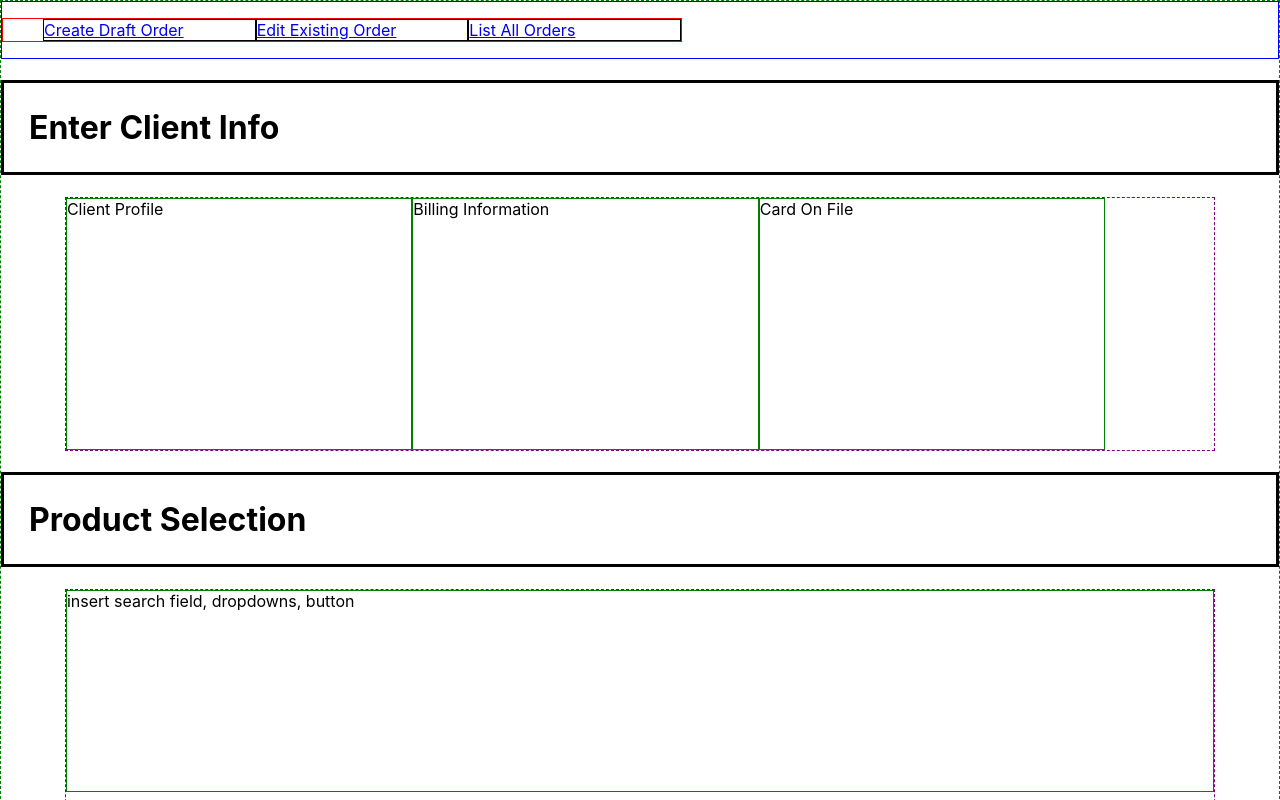
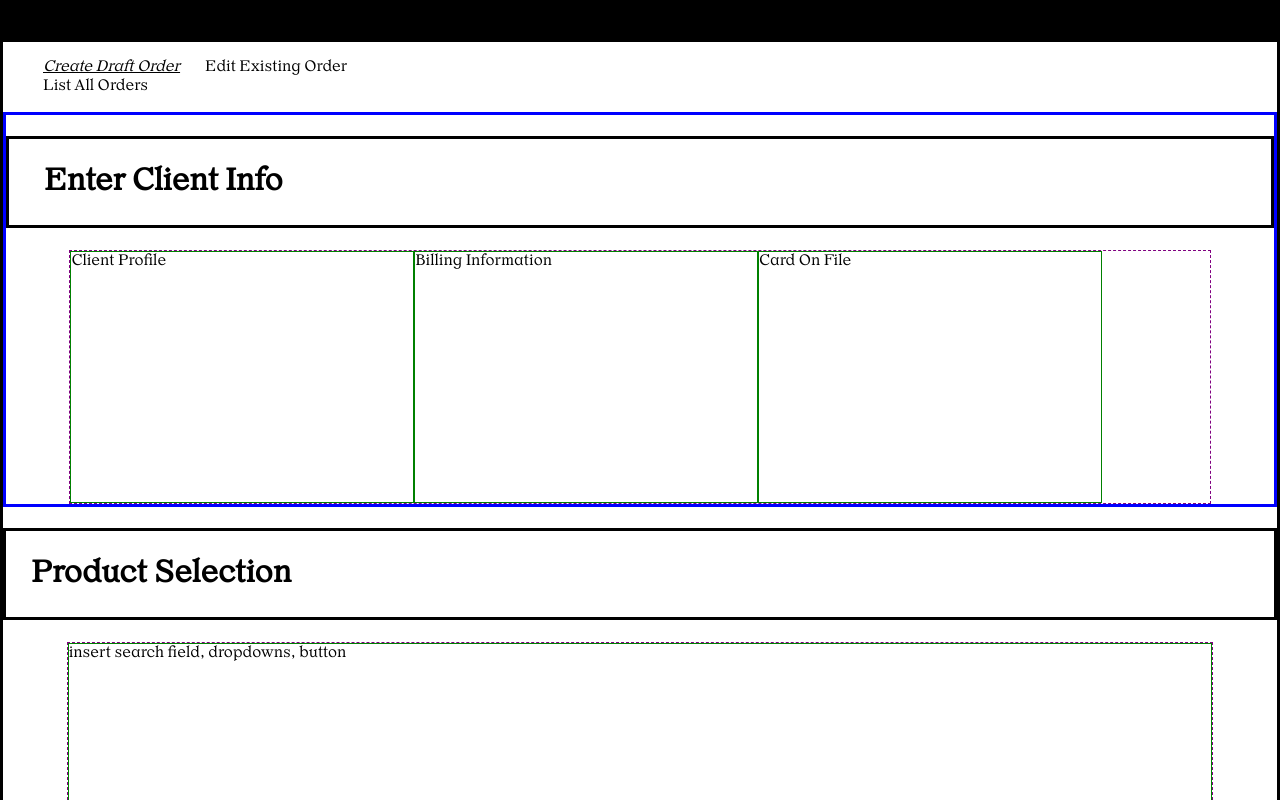
Before and after one commit to astaiglesia/enterprise-order-application, a React (Create React App) app: page / in a window 1280 px wide. Shown: the top 800 px of the page. Built offline with nearby package versions, Linux system fonts and the light colour scheme.

Commit message:
style navbar

```diff
--- a/src/components/Header/Header.jsx
+++ b/src/components/Header/Header.jsx
@@ -5,6 +5,8 @@ import NavBar from "./NavBar/NavBar"
 const Header = () => {
   return (
     <header>
+      <div className="top-fill"></div>
+
       <NavBar/>
     </header>
   )
--- a/src/components/Header/Header.scss
+++ b/src/components/Header/Header.scss
@@ -1,3 +1,8 @@
 header {
-  border: thin solid blue;
+  // border: thin solid blue;
+
+  .top-fill {
+    height: 39px;
+    background-color: black;
+  }
 }
--- a/src/components/Header/NavBar/NavBar.jsx
+++ b/src/components/Header/NavBar/NavBar.jsx
@@ -4,7 +4,7 @@ const NavBar = () => {
   return (
     <nav>
       <ul className="topnav">
-        <li><a href="#">Create Draft Order</a></li>
+        <li><a className="active" href="#">Create Draft Order</a></li>
         <li><a href="#">Edit Existing Order</a></li>
         <li><a href="#">List All Orders</a></li>
       </ul>
--- a/src/components/Header/NavBar/NavBar.scss
+++ b/src/components/Header/NavBar/NavBar.scss
@@ -1,6 +1,6 @@
 .topnav {
-  border: thin solid red;
-  width: 50%;
+  // border: thin solid red;
+  width: 35%;
   display: flex;
   flex-flow: row wrap;
 
@@ -9,9 +9,21 @@
   // provide active state styling to nav bar
   // center and style links
   li {
-    border: thin solid black;
-    flex: 1;
+    // border: thin solid black;
+    margin-right: 25px;
 
   }
 
+  a {
+    color: inherit;
+
+  }
+  a:link {
+    text-decoration: none;
+  }
+  .active {
+    font-style: italic;
+    text-decoration: underline !important;
+  }
+
 }
--- a/src/components/MainContainer/MainContainer.scss
+++ b/src/components/MainContainer/MainContainer.scss
@@ -1,5 +1,6 @@
 .main-container {
-  border: thin dashed green;
+  border: 3px solid black;
   display: flex;
   flex-direction: column;
+  justify-content: flex-start;
 }
--- a/src/components/Profile/ClientContainer.jsx
+++ b/src/components/Profile/ClientContainer.jsx
@@ -8,7 +8,7 @@ import CreditForm from "./CreditForm/CreditForm";
 
 const ClientContainer = () => {
   return (
-    <div>
+    <div className="client-container">
       <h1>Enter Client Info</h1>
       <section className="edit-client">
         <ClientForm/>
--- a/src/components/Profile/ClientContainer.scss
+++ b/src/components/Profile/ClientContainer.scss
@@ -1,7 +1,17 @@
-h1 {
-  border: 3px solid black;
-  padding: 25px;
+.client-container {
+  border: 3px solid blue;
+  display: flex;
+  flex-direction: column;
+  justify-content: flex-start;
+
+  h1 {
+    // border: 3px solid black;
+    padding-left: 35px;
+    margin-top: none;
+  }
+
 }
+
 .edit-client {
   border: thin dashed purple;
   margin-left: 5%;
--- a/src/index.css
+++ b/src/index.css
@@ -1,8 +1,13 @@
+@font-face {
+  font-family: "OrLemmen-Light";
+  src: local("OrLemmen-Light"),
+   url("./assets/fonts/OrLemmen-Light.woff") format("truetype");
+  font-weight: normal;
+  }
+
 body {
   margin: 0;
-  font-family: -apple-system, BlinkMacSystemFont, 'Segoe UI', 'Roboto', 'Oxygen',
-    'Ubuntu', 'Cantarell', 'Fira Sans', 'Droid Sans', 'Helvetica Neue',
-    sans-serif;
+  font-family: "OrLemmen-Light";
   -webkit-font-smoothing: antialiased;
   -moz-osx-font-smoothing: grayscale;
 }
--- a/src/index.js
+++ b/src/index.js
@@ -1,6 +1,10 @@
 import React from 'react';
 import ReactDOM from 'react-dom';
 import './index.css';
+import './assets/fonts/OrLemmen-Light.woff';
+import './assets/fonts/OrLemmen-Light.woff2';
+import './assets/fonts/OrLemmen-LightItalic.woff';
+import './assets/fonts/OrLemmen-LightItalic.woff2';
 import App from './App.jsx';
 
 
```
